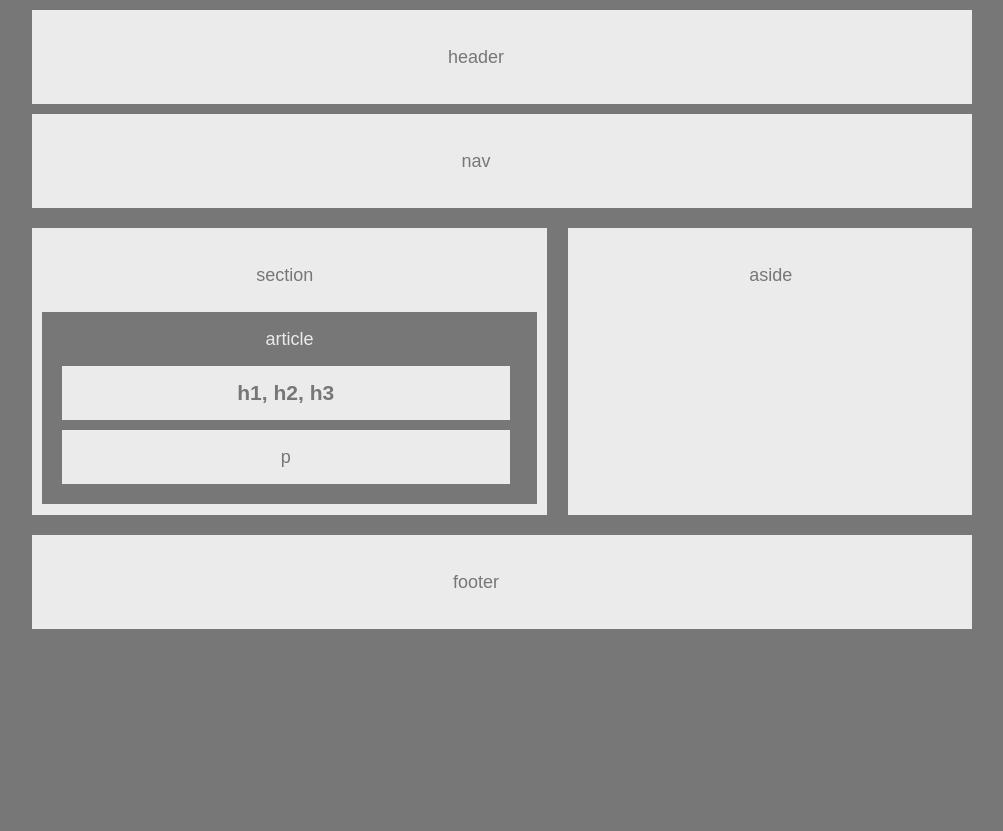
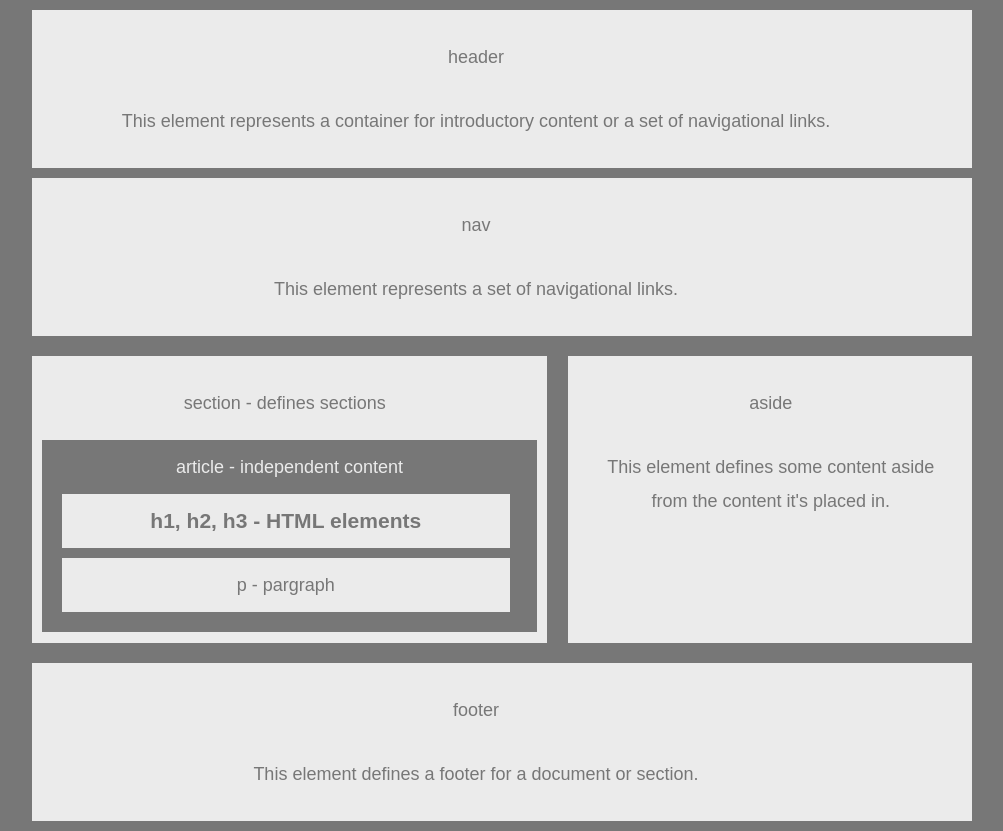
Before and after one commit to J21/HW-Wireframe, a website: page index.html in a window 1280 px wide. Shown: the whole page, without its empty margins (138-1141 px from the left). Before the commit the page ends 800 px from the top, so only its background shows below. Drawn offline with Linux system fonts and the light colour scheme.

Commit message:
Added descriptions to each section.

```diff
--- a/index.html
+++ b/index.html
@@ -2,32 +2,35 @@
 <html lang="en-us">
 	<head>
 		<meta charset="UTF-8">
-		<title>HomeWork Week 1</title>
+		<title>Wireframe Homework</title>
 		<link rel="stylesheet" type="text/css" href="style.css">
 	</head>
 	<body>
 <header>
 			<p>header</p>
+			<p>This element represents a container for introductory content or a set of navigational links.</p>
 		</header>
 
 		<nav>
 			<p>nav</p>
+			<p>This element represents a set of navigational links.</p>
 		</nav>
 
 		<section>
 			<heading>
-				<p>section</p>
+				<p>section - defines sections</p>
 			</heading>
 			<article>
-				<heading>article</heading>
-				<h1>h1, h2, h3</h1>
-				<p>p</p>
+				<heading>article - independent content</heading>
+				<h1>h1, h2, h3 - HTML elements</h1>
+				<p>p - pargraph</p>
 			</article>
 		</section>
 
 		<aside>
 			<heading>
 				<p>aside</p>
+				<p>This element defines some content aside from the content it's placed in.</p>
 			</heading>
 		</aside>
 
@@ -35,8 +38,7 @@
 
 		<footer>
 			<p>footer</p>
+			<p> This element defines a footer for a document or section.</p>
 		</footer>
-
-
 	</body>
 </html>
```
Also changed, not shown: package.json (added, +19 -0 lines), HW-Wireframe/README.md (deleted).
